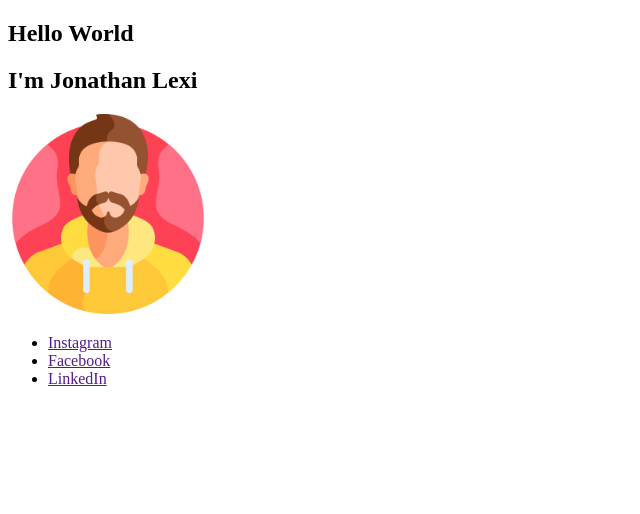
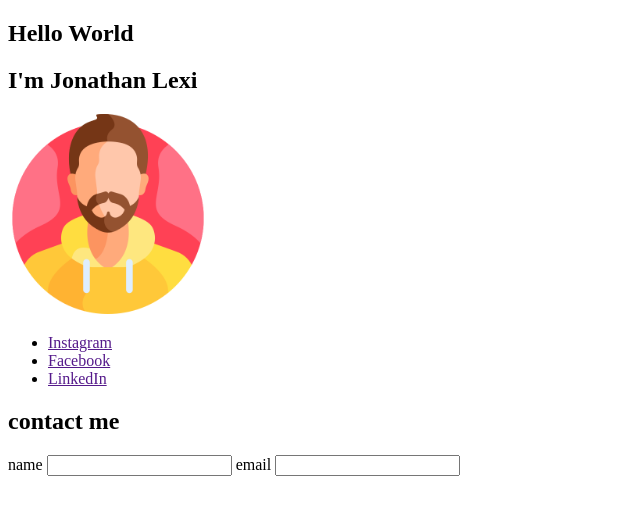
Before and after one commit to jonathanlexi/belajar-html, a plain HTML site: page index.html in a window 1280 px wide. Shown: the whole page, without its empty margins (0-640 px from the left). Drawn offline with Linux system fonts and the light colour scheme.

Commit message:
add section contact me

```diff
--- a/index.html
+++ b/index.html
@@ -26,6 +26,16 @@
         </ul>
 
     </section>
+
+    <section id="contact-me">
+        <h2>contact me</h2>
+        <form action="">
+            <label for="">name</label>
+            <input type="text" name="" id="">
+            <label for="">email</label>
+            <input type="email" name="" id="">
+        </form>
+    </section>
     <!-- ul.sosmed>li*3>a -->
 
 </body>
```
